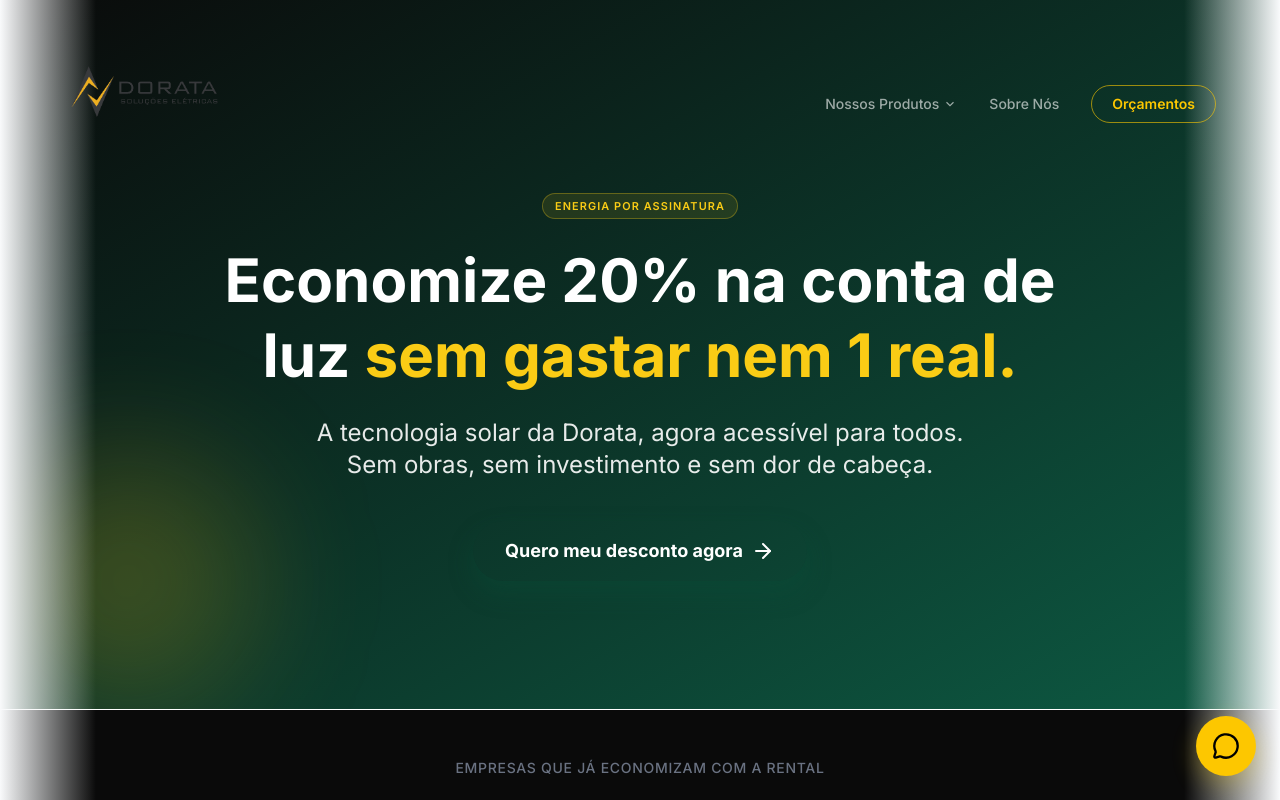
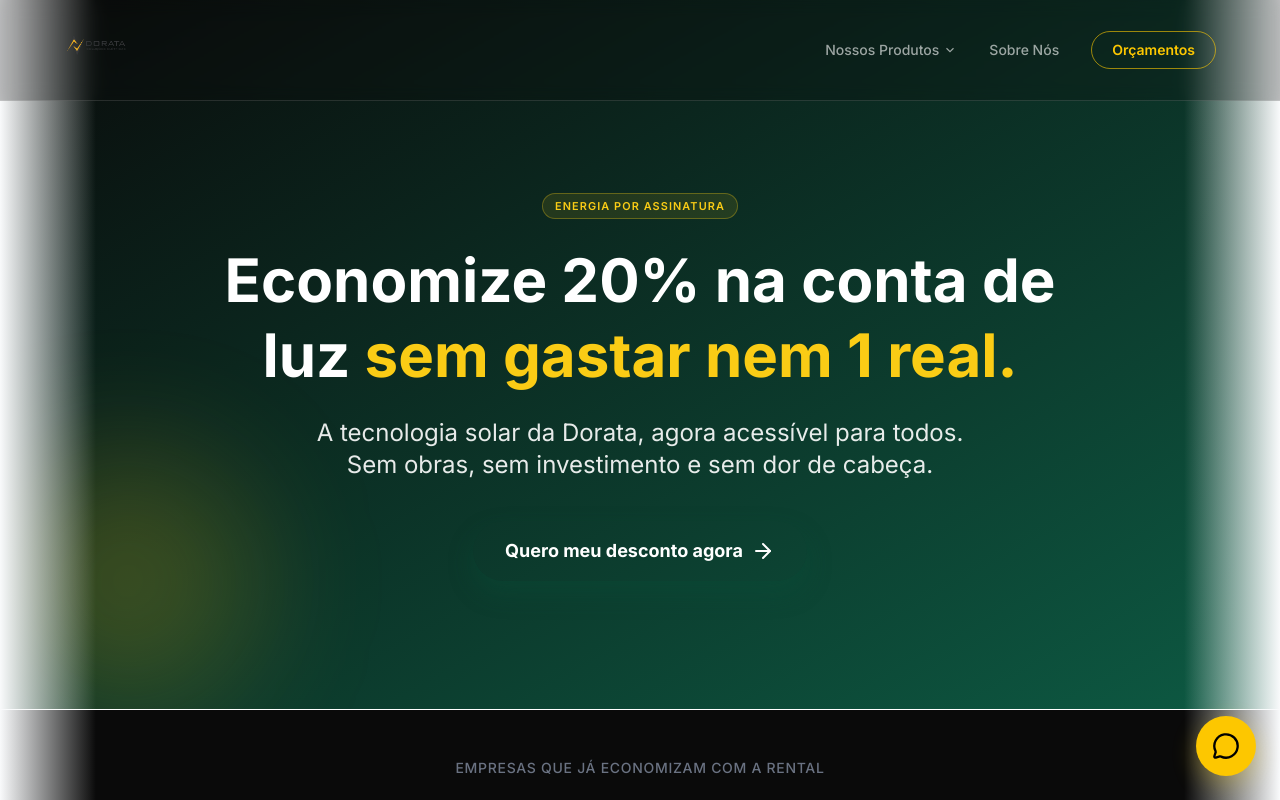
Before and after one commit to Damascenoswift/site-dorata-oficial, a Next.js app: page /energia-por-assinatura in a window 1280 px wide. Shown: the top 800 px of the page. Built offline with nearby package versions, Linux system fonts and the light colour scheme.

Commit message:
Update contacts and add shrinking frosted navbar on scroll

```diff
--- a/components/ContactForm.tsx
+++ b/components/ContactForm.tsx
@@ -62,8 +62,8 @@
             <h3 className="font-display text-2xl font-bold text-white">Fale Conosco</h3>
 
             {[
-              { icon: <Phone size={20} className="text-yellow-400" />, title: "Telefone / WhatsApp", lines: ["(00) 99999-9999", "Seg - Sex, 8h às 18h"] },
-              { icon: <Mail size={20} className="text-yellow-400" />, title: "Email", lines: ["contato@doratasolar.com.br"] },
+              { icon: <Phone size={20} className="text-yellow-400" />, title: "Telefone / WhatsApp", lines: ["66 99983 2633", "Seg - Sex, 8h às 18h"] },
+              { icon: <Mail size={20} className="text-yellow-400" />, title: "Email", lines: ["suporte@dorataenergia.com"] },
               { icon: <MapPin size={20} className="text-yellow-400" />, title: "Endereço", lines: ["Av. Paulista, 1000 - Sala 123", "Bela Vista, São Paulo - SP"] },
             ].map((item, i) => (
               <div key={i} className="flex items-start gap-4">
@@ -96,7 +96,7 @@
                 </div>
                 <div>
                   <label htmlFor="phone" className={labelClass}>WhatsApp</label>
-                  <input type="tel" id="phone" name="phone" required value={formState.phone} onChange={handleChange} className={inputClass} placeholder="(00) 00000-0000" />
+                  <input type="tel" id="phone" name="phone" required value={formState.phone} onChange={handleChange} className={inputClass} placeholder="66 99983 2633" />
                 </div>
               </div>
 
--- a/components/Footer.tsx
+++ b/components/Footer.tsx
@@ -71,15 +71,15 @@
               </li>
               <li className="flex items-center gap-3">
                 <Phone size={16} className="text-yellow-400 shrink-0" />
-                <span>(00) 00000-0000</span>
+                <span>66 99983 2633</span>
               </li>
               <li className="flex items-center gap-3">
                 <Mail size={16} className="text-yellow-400 shrink-0" />
-                <span>contato@doratasolar.com.br</span>
+                <span>suporte@dorataenergia.com</span>
               </li>
               <li className="pt-2">
                 <a
-                  href="https://wa.me/"
+                  href="https://wa.me/5566999832633"
                   className="btn-primary inline-flex items-center gap-2 text-sm px-5 py-2.5"
                 >
                   <MessageCircle size={16} />
--- a/components/Hero.tsx
+++ b/components/Hero.tsx
@@ -58,7 +58,7 @@
           className="flex flex-col sm:flex-row gap-4 justify-center items-center"
         >
           <a
-            href="https://wa.me/556599999999"
+            href="https://wa.me/5566999832633"
             target="_blank"
             rel="noopener noreferrer"
             className="btn-primary px-8 py-4 text-base font-bold rounded-full"
--- a/components/Navbar.tsx
+++ b/components/Navbar.tsx
@@ -7,24 +7,36 @@
 import { motion, AnimatePresence } from "framer-motion";
 
 export default function Navbar() {
-  const [isScrolled, setIsScrolled] = useState(false);
+  const [scrollY, setScrollY] = useState(0);
   const [isMobileMenuOpen, setIsMobileMenuOpen] = useState(false);
 
   useEffect(() => {
-    const handleScroll = () => setIsScrolled(window.scrollY > 50);
-    window.addEventListener("scroll", handleScroll);
+    const handleScroll = () => setScrollY(window.scrollY);
+    handleScroll();
+    window.addEventListener("scroll", handleScroll, { passive: true });
     return () => window.removeEventListener("scroll", handleScroll);
   }, []);
 
   const navLinkClass = "font-medium transition-colors text-white/60 hover:text-white text-sm";
+  const scrollProgress = Math.min(scrollY / 180, 1);
+
+  const headerVerticalPadding = 18 - 8 * scrollProgress;
+  const logoHeight = 64 - 22 * scrollProgress;
+  const headerBgAlpha = 0.25 + 0.55 * scrollProgress;
+  const blurPx = 8 + 10 * scrollProgress;
+  const borderAlpha = 0.12 + 0.22 * scrollProgress;
 
   return (
     <header
-      className={`fixed top-0 left-0 w-full z-50 transition-all duration-300 ${
-        isScrolled
-          ? "bg-[#0a0a0a]/90 backdrop-blur-md border-b border-[#2a2a2a] py-4"
-          : "bg-transparent py-6"
-      }`}
+      className="fixed top-0 left-0 w-full z-50 transition-colors duration-200"
+      style={{
+        paddingTop: `${headerVerticalPadding}px`,
+        paddingBottom: `${headerVerticalPadding}px`,
+        backgroundColor: `rgba(10, 10, 10, ${headerBgAlpha})`,
+        backdropFilter: `blur(${blurPx}px)`,
+        WebkitBackdropFilter: `blur(${blurPx}px)`,
+        borderBottom: `1px solid rgba(255, 255, 255, ${borderAlpha})`,
+      }}
     >
       <div className="mx-auto max-w-[1200px] px-6 flex justify-between items-center">
         {/* Logo */}
@@ -34,7 +46,8 @@
             alt="Dorata Energia"
             width={220}
             height={50}
-            className="h-40 w-auto"
+            className="w-auto transition-all duration-200"
+            style={{ height: `${logoHeight}px` }}
             priority
           />
         </Link>
--- a/components/WhatsAppButton.tsx
+++ b/components/WhatsAppButton.tsx
@@ -6,7 +6,7 @@
 export default function WhatsAppButton() {
   return (
     <motion.a
-      href="https://wa.me/"
+      href="https://wa.me/5566999832633"
       target="_blank"
       rel="noopener noreferrer"
       initial={{ scale: 0, opacity: 0 }}
```
